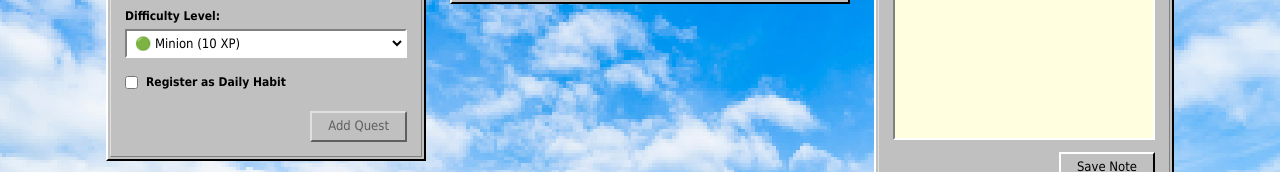
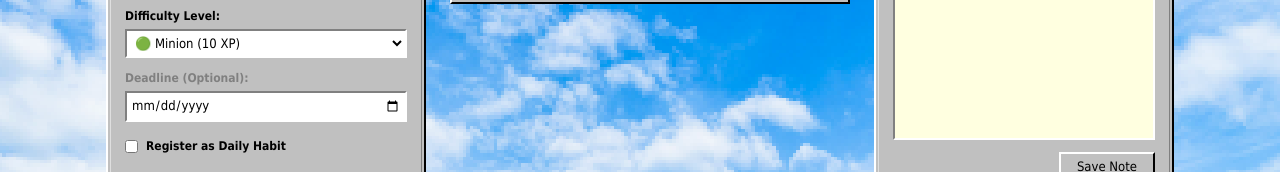
Before and after one commit to oumeyma-radhouani/zenith-life-manager, a Next.js app: page / in a window 1280 px wide. Shown: the part 260-432 px from the top of the page. Built offline with nearby package versions, Linux system fonts and the light colour scheme; no server answers.

Commit message:
implemented deadline picker + urgent due date tag

```diff
--- a/src/app/page.tsx
+++ b/src/app/page.tsx
@@ -2,26 +2,30 @@
 
 import Image from "next/image";
 import useSWR from "swr";
-import { useState, useEffect } from "react"; // <-- NEW: Added useEffect
+import { useState, useEffect } from "react";
 import Window from "../components/Window";
 
-const fetcher = (url: string) => fetch(url).then((res) => res.json());
+// --- TYPESCRIPT BLUEPRINT ---
 interface Task {
   id: string;
   title: string;
   xp_reward: number;
   is_daily: boolean;
+  due_date: string | null; // <-- NEW
 }
+
+const fetcher = (url: string) => fetch(url).then((res) => res.json());
+
 export default function Home() {
-  // --- VAULT CONNECTIONS ---
   const { data: tasks, error, isLoading, mutate: mutateTasks } = useSWR("http://localhost:8000/tasks/", fetcher);
   const { data: player, mutate: mutatePlayer } = useSWR("http://localhost:8000/tasks/player", fetcher);
-  const { data: note, mutate: mutateNote } = useSWR("http://localhost:8000/notes/", fetcher); // <-- NEW: Note connection
+  const { data: note, mutate: mutateNote } = useSWR("http://localhost:8000/notes/", fetcher);
 
   // --- TASK STATE ---
   const [title, setTitle] = useState("");
   const [difficulty, setDifficulty] = useState("minion");
   const [isDaily, setIsDaily] = useState(false);
+  const [dueDate, setDueDate] = useState(""); // <-- NEW: Deadline State
   const [isSubmitting, setIsSubmitting] = useState(false);
   const [levelUpData, setLevelUpData] = useState<{ level: number, xp: number } | null>(null);
 
@@ -29,7 +33,6 @@ export default function Home() {
   const [noteText, setNoteText] = useState("");
   const [isSavingNote, setIsSavingNote] = useState(false);
 
- // When the vault sends us the saved note, put it into the text box!
   useEffect(() => {
     if (note && noteText === "") {
       setNoteText(note.content || "");
@@ -37,7 +40,6 @@ export default function Home() {
     // eslint-disable-next-line react-hooks/exhaustive-deps
   }, [note]);
 
-  // --- HANDLERS ---
   const handleCreateQuest = async (e: React.FormEvent) => {
     e.preventDefault();
     if (!title.trim()) return;
@@ -46,12 +48,19 @@ export default function Home() {
     await fetch("http://localhost:8000/tasks/", {
       method: "POST",
       headers: { "Content-Type": "application/json" },
-      body: JSON.stringify({ title, difficulty, is_daily: isDaily }),
+      // Send the date if it exists, otherwise send null!
+      body: JSON.stringify({
+        title,
+        difficulty,
+        is_daily: isDaily,
+        due_date: dueDate ? dueDate : null
+      }),
     });
 
     setTitle("");
     setDifficulty("minion");
     setIsDaily(false);
+    setDueDate(""); // <-- Reset deadline
     mutateTasks();
     setIsSubmitting(false);
   };
@@ -60,7 +69,6 @@ export default function Home() {
     const response = await fetch(`http://localhost:8000/tasks/${id}`, {
       method: "DELETE",
     });
-
     const data = await response.json();
 
     if (player && data.new_level > player.level) {
@@ -71,7 +79,6 @@ export default function Home() {
     mutatePlayer();
   };
 
-  // --- NEW: Save Note Handler ---
   const handleSaveNote = async () => {
     setIsSavingNote(true);
     await fetch("http://localhost:8000/notes/", {
@@ -79,32 +86,28 @@ export default function Home() {
       headers: { "Content-Type": "application/json" },
       body: JSON.stringify({ content: noteText }),
     });
-    mutateNote(); // Refresh to confirm save
+    mutateNote();
     setIsSavingNote(false);
   };
 
   return (
     <main className="relative w-screen h-screen overflow-x-hidden overflow-y-auto pb-10">
 
-      {/* Background Layer */}
       <div className="fixed inset-0 z-0 pointer-events-none">
         <Image src="/sky.png" alt="Zenith OS Background" fill className="object-cover" priority />
         <div className="absolute inset-0 bg-black/10 mix-blend-overlay"></div>
       </div>
 
-      {/* THE LEVEL UP POP-UP (Modal) */}
       {levelUpData && (
         <div className="fixed inset-0 z-50 flex items-center justify-center bg-black/40 backdrop-blur-sm">
           <div className="animate-bounce">
             <Window title="SYSTEM OVERRIDE" width="w-[350px]">
               <div className="flex flex-col items-center gap-4 p-4 text-center bg-[#c0c0c0]">
                 <h2 className="text-2xl font-bold tracking-widest text-[#000080]">LEVEL UP!</h2>
-
                 <div className="bg-white border-t-[#808080] border-l-[#808080] border-b-[#ffffff] border-r-[#ffffff] border-2 p-4 w-full">
                   <p className="text-[14px]">You have reached <span className="font-bold text-green-600">Level {levelUpData.level}</span>.</p>
                   <p className="text-[12px] text-[#808080] mt-1">Total XP: {levelUpData.xp}</p>
                 </div>
-
                 <button
                   onClick={() => setLevelUpData(null)}
                   className="mt-2 bg-[#c0c0c0] px-8 py-2 font-bold text-[14px] border-t-[#ffffff] border-l-[#ffffff] border-b-[#000000] border-r-[#000000] border-[3px] active:border-t-[#000000] active:border-l-[#000000] active:border-b-[#ffffff] active:border-r-[#ffffff] active:pt-[9px] active:pl-[9px] active:pb-[7px] active:pr-[7px]"
@@ -117,14 +120,12 @@ export default function Home() {
         </div>
       )}
 
-      {/* The Retro XP Bar */}
       {player && (
         <div className="absolute top-8 left-1/2 -translate-x-1/2 w-[600px] bg-[#c0c0c0] border-t-[#ffffff] border-l-[#ffffff] border-b-[#000000] border-r-[#000000] border-[3px] p-2 flex flex-col gap-1 z-20 shadow-[4px_4px_10px_rgba(0,0,0,0.5)] text-black">
           <div className="flex justify-between items-end font-bold text-sm px-1">
             <span className="tracking-widest">PLAYER LEVEL {player.level}</span>
             <span className="text-[11px] text-[#000080]">{player.xp} TOTAL XP</span>
           </div>
-
           <div className="w-full h-6 bg-[#000000] border-t-[#808080] border-l-[#808080] border-b-[#ffffff] border-r-[#ffffff] border-[2px] p-[2px]">
             <div
               className="h-full bg-gradient-to-r from-[#000080] to-[#1084d0] transition-all duration-500 ease-out"
@@ -134,7 +135,6 @@ export default function Home() {
         </div>
       )}
 
-      {/* App Layer - Added flex-wrap so windows fit nicely */}
       <div className="relative z-10 w-full p-8 flex justify-center items-start pt-32 gap-6 flex-wrap max-w-[1400px] mx-auto">
 
         {/* WINDOW 1: The Quest Terminal */}
@@ -168,12 +168,29 @@ export default function Home() {
               </select>
             </div>
 
+            {/* --- NEW: The Deadline Picker --- */}
+            <div className="flex flex-col gap-1">
+              <label className="text-[12px] font-bold text-[#808080] group-[&:not(:disabled)]:text-black">
+                Deadline (Optional):
+              </label>
+              <input
+                type="date"
+                value={dueDate}
+                onChange={(e) => setDueDate(e.target.value)}
+                className="p-1 text-[13px] border-t-[#808080] border-l-[#808080] border-b-[#ffffff] border-r-[#ffffff] border-2 bg-white outline-none focus:bg-blue-50 disabled:bg-[#e0e0e0] disabled:cursor-not-allowed"
+                disabled={isSubmitting || isDaily} // Disabled if it's a daily habit!
+              />
+            </div>
+
             <div className="flex items-center gap-2 mt-1">
               <input
                 type="checkbox"
                 id="daily-check"
                 checked={isDaily}
-                onChange={(e) => setIsDaily(e.target.checked)}
+                onChange={(e) => {
+                  setIsDaily(e.target.checked);
+                  if (e.target.checked) setDueDate(""); // Clear date if making it daily
+                }}
                 className="cursor-pointer border-2 border-black"
                 disabled={isSubmitting}
               />
@@ -205,7 +222,7 @@ export default function Home() {
             {tasks && tasks.length > 0 ? (
               <ul className="mt-2 flex flex-col gap-2 max-h-[300px] overflow-y-auto pr-2">
                 {tasks.map((task: Task) => (
-                    <li key={task.id} className="text-[13px] flex items-start gap-2 group">
+                  <li key={task.id} className="text-[13px] flex items-start gap-2 group">
                     <button
                       onClick={() => handleCompleteQuest(task.id)}
                       className="w-4 h-4 mt-[2px] shrink-0 bg-white border-t-[#808080] border-l-[#808080] border-b-[#ffffff] border-r-[#ffffff] border-2 flex items-center justify-center hover:bg-green-200 active:bg-green-400 active:border-t-[#000000] active:border-l-[#000000]"
@@ -216,6 +233,8 @@ export default function Home() {
                       <span>
                         {task.title}
                         {task.is_daily && <span className="ml-2 text-[10px] bg-[#000080] text-white px-1 py-[1px] tracking-wider font-bold">DAILY</span>}
+                        {/* --- NEW: The Red Deadline Tag --- */}
+                        {task.due_date && <span className="ml-2 text-[10px] bg-red-600 text-white px-1 py-[1px] tracking-wider font-bold">DUE: {task.due_date}</span>}
                       </span>
                       <span className="text-[11px] text-[#808080] font-bold">REWARD: {task.xp_reward} XP</span>
                     </div>
@@ -228,18 +247,16 @@ export default function Home() {
           </div>
         </Window>
 
-        {/* --- NEW: WINDOW 3: The Scratchpad --- */}
+        {/* WINDOW 3: The Scratchpad */}
         <Window title="Brain Dump" width="w-[300px]">
           <div className="flex flex-col gap-2">
             <p className="font-bold border-b border-[#808080] pb-1">System Scratchpad</p>
-
             <textarea
               value={noteText}
               onChange={(e) => setNoteText(e.target.value)}
               className="w-full h-[200px] p-2 text-[13px] bg-[#ffffe0] border-t-[#808080] border-l-[#808080] border-b-[#ffffff] border-r-[#ffffff] border-2 outline-none resize-none focus:bg-[#fffacd]"
               placeholder="Jot down random thoughts, code syntax, or grocery lists here..."
             />
-
             <div className="mt-1 flex justify-end">
               <button
                 onClick={handleSaveNote}
```
